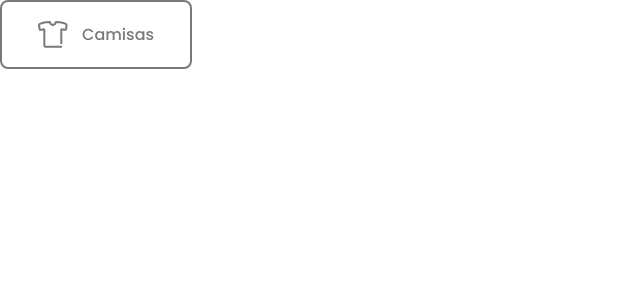
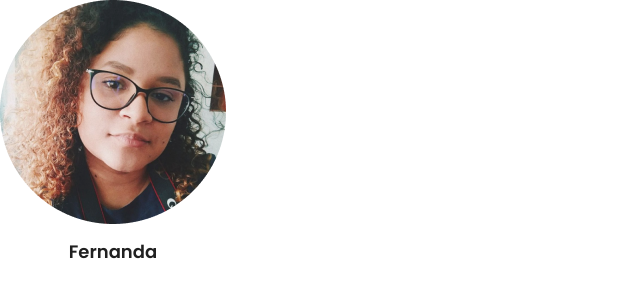
Before and after one commit to michelleromao/pega, a React (Create React App) app in the folder frontend/: page / in a window 1280 px wide. Shown: the top 300 px of the page, without its empty margins (0-640 px from the left). Built offline with nearby package versions, Linux system fonts and the light colour scheme.

Commit message:
feat: add BestSeller component

```diff
--- a/frontend/package.json
+++ b/frontend/package.json
@@ -8,6 +8,7 @@
     "@testing-library/user-event": "^7.1.2",
     "react": "^16.13.1",
     "react-dom": "^16.13.1",
+    "react-router-dom": "^5.2.0",
     "react-scripts": "3.4.3"
   },
   "scripts": {
--- a/frontend/src/App.js
+++ b/frontend/src/App.js
@@ -1,10 +1,10 @@
 import React from 'react';
-import ButtomCategory from './components/ButtomCategory';
+import BestSeller from './components/BestSeller';
 
 function App() {
   return (
     <>
-      <ButtomCategory nameCategory="Camisas" />
+      <BestSeller nameSeller="Fernanda" />
     </>
   );
 }
--- /dev/null
+++ b/frontend/src/components/BestSeller/index.js
@@ -0,0 +1,14 @@
+import React, { useState } from 'react';
+import { Link } from 'react-router-dom';
+import './style.css';
+import PhotoUser from '../../assets/photos/bestSeller.png';
+
+function BestSeller(props) {
+  return (
+    <div className="bestSeller">
+      <img src={PhotoUser} alt={`${props.nameSeller} é vendedor top!`} />
+      <p className="bestSellerName">{props.nameSeller}</p>
+    </div>
+  );
+}
+export default BestSeller;
--- /dev/null
+++ b/frontend/src/components/BestSeller/style.css
@@ -0,0 +1,22 @@
+.bestSeller {
+  width: 226px;
+  height: 265px;
+  display: flex;
+  flex-flow: column;
+  align-content: center;
+  cursor: pointer;
+}
+.bestSeller:hover img {
+  opacity: 0.9;
+  transition: 0.3s;
+}
+.bestSeller p {
+  font-family: Poppins;
+  font-style: normal;
+  font-weight: 600;
+  font-size: 18px;
+  line-height: 27px;
+  text-align: center;
+  color: #202020;
+  margin-top: 6%;
+}
--- a/frontend/src/components/ButtomCategory/index.js
+++ b/frontend/src/components/ButtomCategory/index.js
@@ -3,7 +3,7 @@ import './style.css';
 import { ReactComponent as Shirt } from '../../assets/icons/camisacinza.svg';
 import { ReactComponent as ShirtHover } from '../../assets/icons/camisarosa.svg';
 
-function ButtomCategory(props) {
+function ButtonCategory(props) {
   const [hover, setHover] = useState(false);
 
   const onMouseEnterHandle = () => {
@@ -25,4 +25,4 @@ function ButtomCategory(props) {
     </button>
   );
 }
-export default ButtomCategory;
+export default ButtonCategory;
```
Also changed, not shown: frontend/src/assets/photos/bestSeller.png (added), 1 other file (tests, documents, lock files or other folders).
